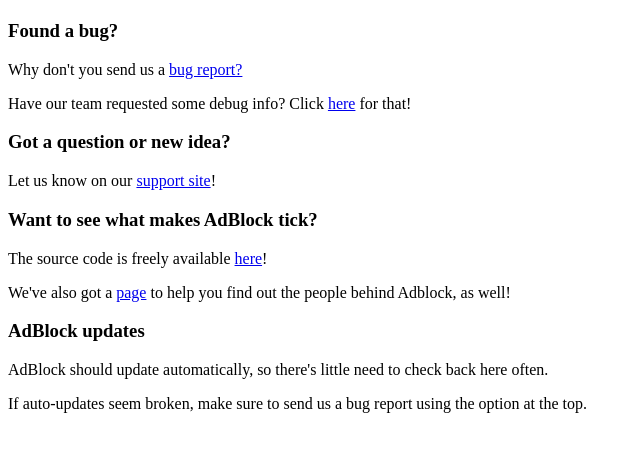
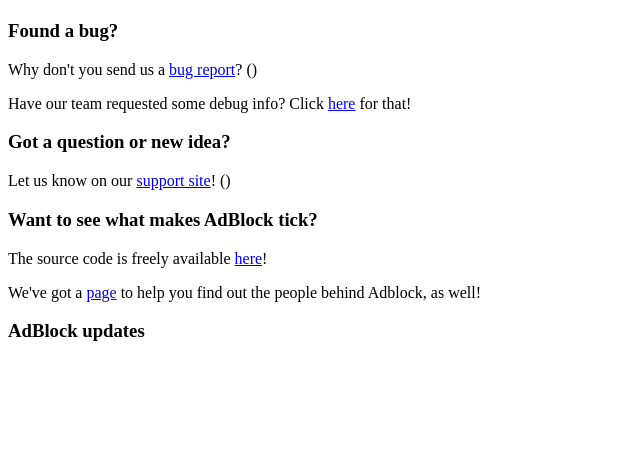
Before and after one commit to tomasko126/adblock-legacy, a PHP site: page /support.html in a window 1280 px wide. Shown: the top 452 px of the page, without its empty margins (0-641 px from the left). Run offline with PHP 8.4, Linux system fonts and the light colour scheme.

Commit message:
Put the changelog back...
… english-only string has been improved

```diff
--- a/_locales/en/messages.json
+++ b/_locales/en/messages.json
@@ -1320,7 +1320,7 @@
     "description":"Text for link to changelog"
   },
   "englishOnly":{
-    "message":"(in English Only)",
+    "message":"English only",
     "description":"Displayed on the support tab in the Options, letting users know that they must use English when writing on that site."
   }
 }
--- a/options/options.css
+++ b/options/options.css
@@ -295,6 +295,10 @@
       #ui-tabs-4 p {
         margin-top: 0;
       }
+      .english-only {
+        display: none;
+        color: #606060;
+      }
 
       /* Misc */
       label {
--- a/options/support.html
+++ b/options/support.html
@@ -5,16 +5,16 @@
  <body>
   <h2 i18n="adblocksupport"></h2>
   <h3>Found a bug?</h3>
-  <p>Why don't you send us a <a id="report" href="#">bug report?</a></p>
+  <p>Why don't you send us a <a id="report" href="#">bug report</a>? <span class="english-only">(<span i18n="englishOnly"></span>)</span></p>
   <p>Have our team requested some debug info? Click <a href="#" id="debug">here</a> for that!</p>
   <textarea id="debugInfo" rows="30" cols="60" style="display: none;"></textarea>
   <h3>Got a question or new idea?</h3>
-  <p><span>Let us know on our <a href="http://support.getadblock.com">support site</a>!</span><span i18n="englishOnly"></span></p>
+  <p>Let us know on our <a href="http://support.getadblock.com">support site</a>! <span class="english-only">(<span i18n="englishOnly"></span>)</span></p>
   <h3>Want to see what makes AdBlock tick?</h3>
   <p>The source code is freely available <a href="http://code.getadblock.com">here</a>!</p>
-  <p>We've also got a <a href="https://getadblock.com/contributors">page</a> to help you find out the people behind Adblock, as well!</p>
+  <p>We've got a <a href="https://getadblock.com/contributors">page</a> to help you find out the people behind Adblock, as well!</p>
   <h3>AdBlock updates</h3>
   <div id="checkupdate"></div>
-  <p>AdBlock should update automatically, so there's little need to check back here often.</p>
-  <p>If auto-updates seem broken, make sure to send us a bug report using the option at the top.</p>
+  <p id="whatsnew" i18n="whatsnew"></p>
+  <textarea id="changes" style="display:none"></textarea>
  </body>
--- a/options/support.js
+++ b/options/support.js
@@ -83,6 +83,10 @@ $(document).ready(function() {
     $("#checkupdate").html(translate("checkforupdates"));
     checkupdates("help");
 
+    if (navigator.language.substring(0, 2) != "en") {
+        $(".english-only").css("display", "inline");
+    }
+
     // Show debug info
     $("#debug").click(function(){
         var settings = getDebugInfo();
```
